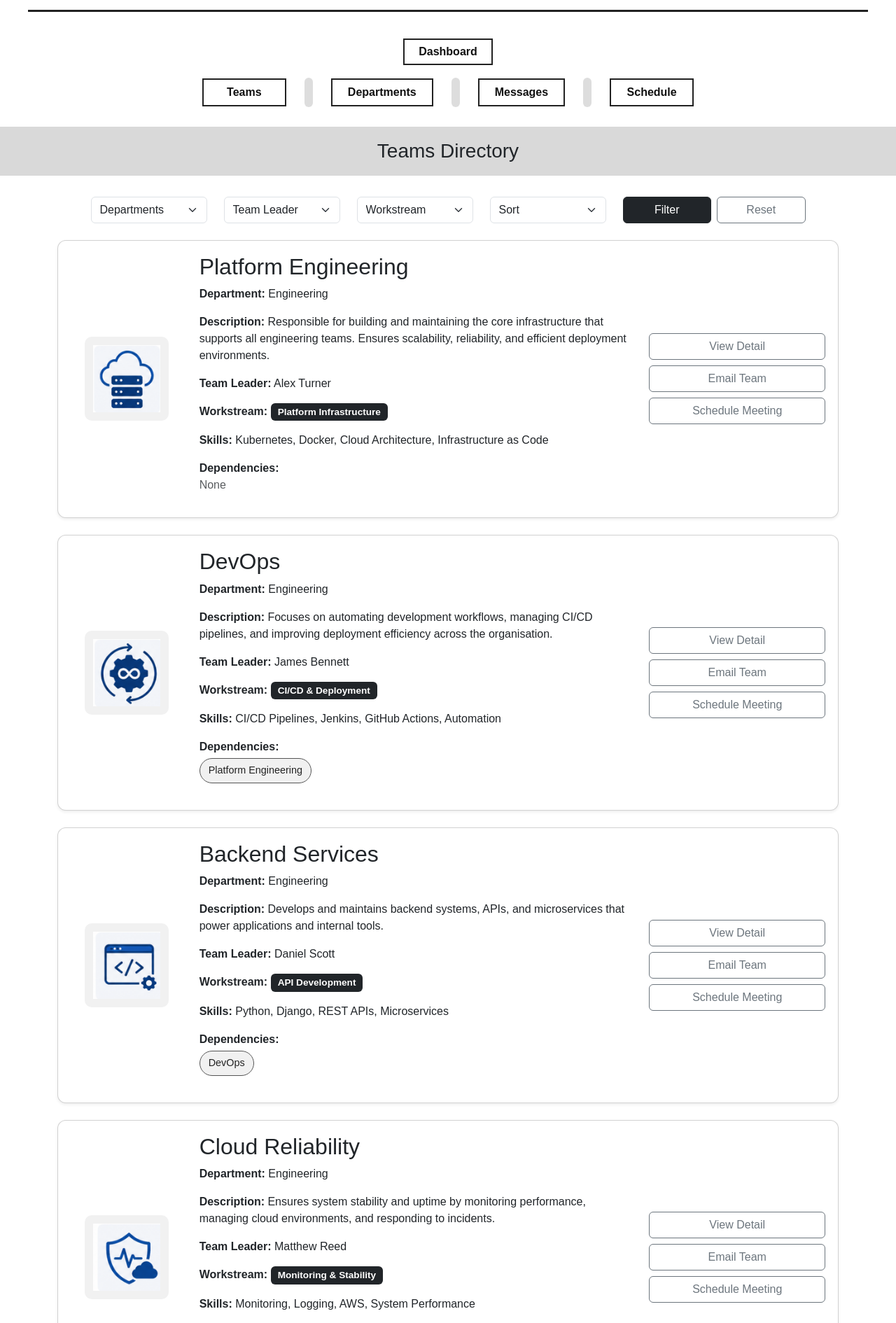
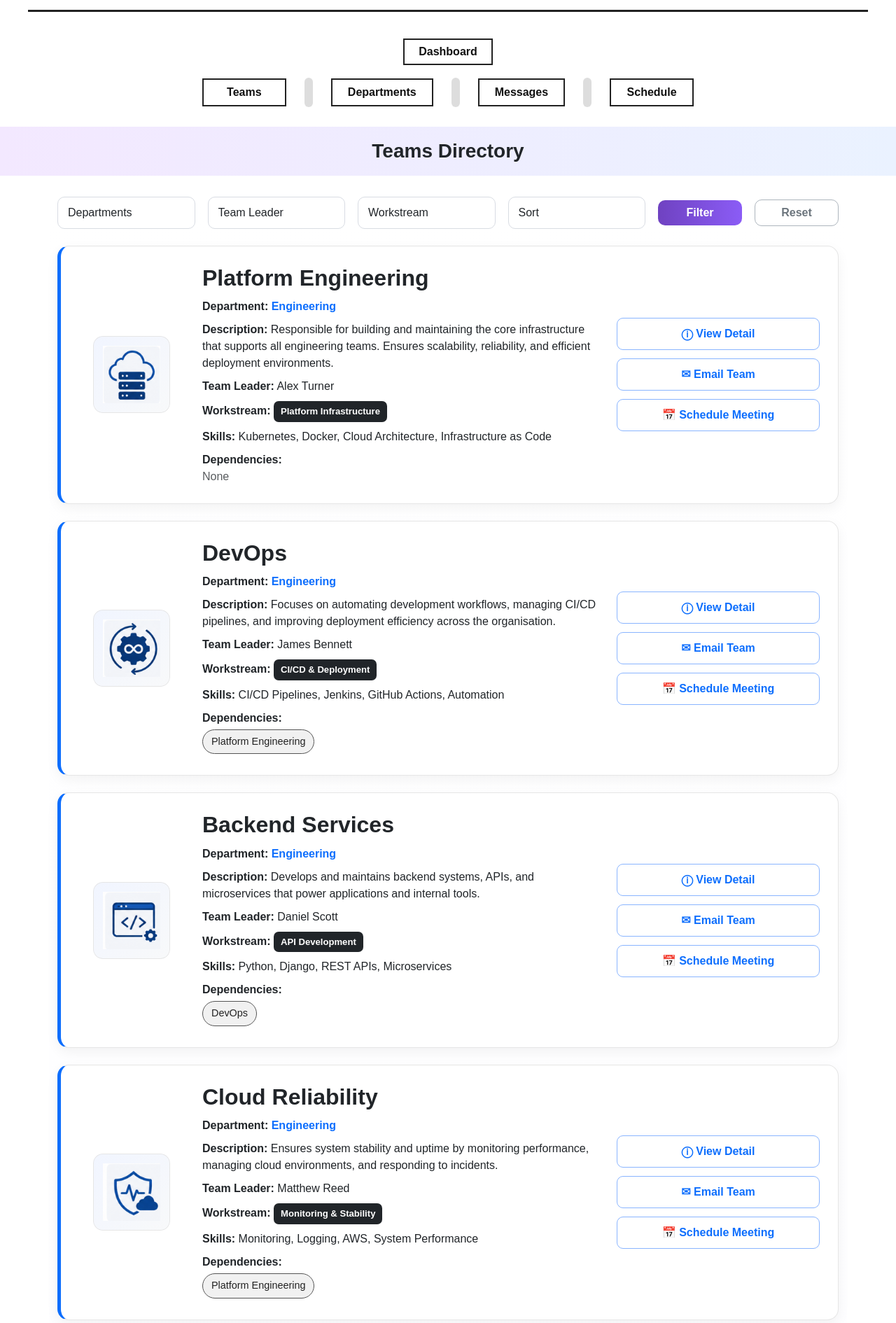
Before and after one commit to W1947717-AV/Engineering-Portal, a Django app: page /teams/ in a window 1280 px wide. Shown: the part 158-2048 px from the top of the page at 70% size. Run offline with Django 5.2, Linux system fonts and the light colour scheme; data comes from the database, SQL or seed files in the repository; parts of the project's set-up code (start-up, migrations or seed data) failed here and were passed over.

Commit message:
team page improvement

```diff
--- a/teams/templates/teams/team_home.html
+++ b/teams/templates/teams/team_home.html
@@ -3,31 +3,24 @@
 
 {% block content %}
 
-<div class="section-title">Teams Directory</div>
+<div class="section-title teams-title-bar">Teams Directory</div>
 
-<div class="container pb-4">
+<div class="container pb-5 teams-page">
 
-    <form method="GET" action="/teams/">
-        <div class="row justify-content-center mb-4 g-4">
-
-            <div class="col-md-2">
-                <select class="form-select" name="department">
+    <form method="GET" action="/teams/" class="teams-filter-bar mb-4">
+        <select name="department" class="form-control">
             <option value="">Departments</option>
             {% for department in departments %}
-                        <option value="{{ department.id }}"
-                            {% if selected_department == department.id|stringformat:"s" %}selected{% endif %}>
+                <option value="{{ department.id }}" {% if selected_department == department.id|stringformat:"s" %}selected{% endif %}>
                     {{ department.name }}
                 </option>
             {% endfor %}
         </select>
-            </div>
 
-            <div class="col-md-2">
-                <select class="form-select" name="team_leader">
+        <select name="team_leader" class="form-control">
             <option value="">Team Leader</option>
             {% for leader in team_leaders %}
-                        <option value="{{ leader.id }}"
-                            {% if selected_team_leader == leader.id|stringformat:"s" %}selected{% endif %}>
+                <option value="{{ leader.id }}" {% if selected_team_leader == leader.id|stringformat:"s" %}selected{% endif %}>
                     {% if leader.first_name or leader.last_name %}
                         {{ leader.first_name }} {{ leader.last_name }}
                     {% else %}
@@ -36,82 +29,81 @@
                 </option>
             {% endfor %}
         </select>
-            </div>
 
-            <div class="col-md-2">
-                <select class="form-select" name="workstream">
+        <select name="workstream" class="form-control">
             <option value="">Workstream</option>
             {% for workstream in workstreams %}
-                        <option value="{{ workstream }}"
-                            {% if selected_workstream == workstream %}selected{% endif %}>
+                <option value="{{ workstream }}" {% if selected_workstream == workstream %}selected{% endif %}>
                     {{ workstream }}
                 </option>
             {% endfor %}
         </select>
-            </div>
 
-            <div class="col-md-2">
-                <select class="form-select" name="sort">
+        <select name="sort" class="form-control">
             <option value="">Sort</option>
-                    <option value="az" {% if selected_sort == 'az' %}selected{% endif %}>A–Z</option>
-                    <option value="za" {% if selected_sort == 'za' %}selected{% endif %}>Z–A</option>
+            <option value="az" {% if selected_sort == "az" %}selected{% endif %}>A to Z</option>
+            <option value="za" {% if selected_sort == "za" %}selected{% endif %}>Z to A</option>
         </select>
-            </div>
 
-            {% if query %}
-                <input type="hidden" name="q" value="{{ query }}">
-            {% endif %}
-
-            <div class="col-md-3 d-flex gap-2">
-                <button type="submit" class="btn btn-dark w-50">Filter</button>
-                <a href="/teams/" class="btn btn-outline-secondary w-50">Reset</a>
-            </div>
-        </div>
+        <button type="submit" class="btn teams-filter-btn">Filter</button>
+        <a href="/teams/" class="btn teams-reset-btn">Reset</a>
     </form>
 
-    {% if query or selected_department or selected_team_leader or selected_workstream or selected_sort %}
-        <div class="alert alert-light border mb-4">
-            Showing filtered results.
-        </div>
-    {% endif %}
+    {% for team in teams %}
+        <div class="team-card-modern team-card-{{ team.department.name|default:'default'|slugify }}">
 
-    {% for team in teams %}
-        <div class="card mb-4 shadow-sm" style="border-radius: 12px; padding: 18px;">
-            <div class="row align-items-center">
-
-                <div class="col-md-2 text-center">
+            <div class="team-logo-wrap">
+                {% if team.logo %}
                     <img
                         src="{% static 'teams/team_logos/' %}{{ team.logo }}.png"
                         alt="{{ team.name }} logo"
-                        style="width:120px; height:120px; object-fit:contain; background:#f1f1f1; border-radius:10px; padding:12px;"
+                        class="team-logo-img"
                     >
+                {% else %}
+                    <div class="team-logo-placeholder">🏢</div>
+                {% endif %}
             </div>
 
-                <div class="col-md-7">
+            <div class="team-main-content">
                 <h2>{{ team.name }}</h2>
 
-                    <p><strong>Department:</strong> {{ team.department|default:"Not added yet" }}</p>
                 <p>
-                        <strong>Description:</strong>
-                        {{ team.description|default:"No description added yet." }}
-                    </p>
-                    <p><strong>Team Leader:</strong> {{ team.get_team_leader_name }}</p>
-
-                    <p>
-                        <strong>Workstream:</strong>
-                        {% if team.workstream %}
-                            <span class="badge bg-dark">
-                                {{ team.workstream }}
-                            </span>
+                    <strong>Department:</strong>
+                    {% if team.department %}
+                        <span class="team-link-text">{{ team.department.name }}</span>
                     {% else %}
                         Not added yet
                     {% endif %}
                 </p>
 
-                    <p><strong>Skills:</strong> {{ team.skills|default:"Not added yet" }}</p>
+                <p>
+                    <strong>Description:</strong>
+                    {{ team.description|default:"No description added yet." }}
+                </p>
 
                 <p>
-                        <strong>Dependencies:</strong><br>
+                    <strong>Team Leader:</strong>
+                    {{ team.get_team_leader_name }}
+                </p>
+
+                <p>
+                    <strong>Workstream:</strong>
+                    {% if team.workstream %}
+                        <span class="team-workstream-badge">{{ team.workstream }}</span>
+                    {% else %}
+                        Not added yet
+                    {% endif %}
+                </p>
+
+                <p>
+                    <strong>Skills:</strong>
+                    {{ team.skills|default:"Not added yet" }}
+                </p>
+
+                <p class="mb-0">
+                    <strong>Dependencies:</strong>
+                    <br>
+
                     {% for dep in team.downstream_dependencies.all %}
                         <a href="/teams/{{ dep.id }}/" class="dependency-pill">
                             {{ dep.name }}
@@ -122,13 +114,12 @@
                 </p>
             </div>
 
-                <div class="col-md-3 text-center">
-                    <a href="/teams/{{ team.id }}/" class="btn btn-outline-secondary mb-2 w-100">View Detail</a>
-                    <a href="/messages/" class="btn btn-outline-secondary mb-2 w-100">Email Team</a>
-                    <a href="/schedule/new/?team={{ team.id }}" class="btn btn-outline-secondary w-100">Schedule Meeting</a>
+            <div class="team-actions">
+                <a href="/teams/{{ team.id }}/" class="team-action-btn">ⓘ View Detail</a>
+                <a href="/messages/new/" class="team-action-btn">✉ Email Team</a>
+                <a href="/schedule/new/?team={{ team.id }}" class="team-action-btn">📅 Schedule Meeting</a>
             </div>
 
-            </div>
         </div>
     {% empty %}
         <div class="text-center py-5">
--- a/templates/base.html
+++ b/templates/base.html
@@ -1166,6 +1166,200 @@
             background: #198754;
             color: white;
         }
+
+        .teams-title-bar {
+            background: linear-gradient(90deg, #f3e8ff, #eaf2ff);
+            font-weight: 700;
+        }
+
+        .teams-page {
+            background: linear-gradient(180deg, #ffffff 0%, #fbfbff 100%);
+        }
+
+        .teams-filter-bar {
+            display: grid;
+            grid-template-columns: repeat(4, 1fr) 120px 120px;
+            gap: 18px;
+            align-items: center;
+        }
+
+        .teams-filter-bar .form-control {
+            border-radius: 10px;
+            border: 1px solid #d8dce3;
+            padding: 10px 14px;
+        }
+
+        .teams-filter-btn {
+            background: linear-gradient(90deg, #6f42c1, #8b5cf6);
+            color: white;
+            border: none;
+            border-radius: 10px;
+            font-weight: 700;
+        }
+
+        .teams-filter-btn:hover {
+            color: white;
+            opacity: 0.92;
+        }
+
+        .teams-reset-btn {
+            background: white;
+            color: #6c757d;
+            border: 1px solid #adb5bd;
+            border-radius: 10px;
+            font-weight: 600;
+        }
+
+        .teams-reset-btn:hover {
+            background: #f8f9fa;
+        }
+
+        .team-card-modern {
+            display: grid;
+            grid-template-columns: 150px 1fr 290px;
+            gap: 26px;
+            align-items: center;
+            background: white;
+            border: 1px solid #e6e6e6;
+            border-radius: 16px;
+            padding: 26px;
+            margin-bottom: 24px;
+            box-shadow: 0 6px 18px rgba(0,0,0,0.05);
+            border-left: 5px solid #0d6efd;
+        }
+
+        .team-card-design {
+            border-left-color: #6f42c1;
+        }
+
+        .team-card-product {
+            border-left-color: #198754;
+        }
+
+        .team-card-growth-marketing {
+            border-left-color: #fd7e14;
+        }
+
+        .team-card-engineering {
+            border-left-color: #0d6efd;
+        }
+
+        .team-logo-wrap {
+            display: flex;
+            justify-content: center;
+            align-items: center;
+        }
+
+        .team-logo-img,
+        .team-logo-placeholder {
+            width: 110px;
+            height: 110px;
+            object-fit: contain;
+            background: linear-gradient(135deg, #f1f5ff, #f8f9fa);
+            border-radius: 14px;
+            padding: 14px;
+            box-shadow: inset 0 0 0 1px #e6e6e6;
+        }
+
+        .team-logo-placeholder {
+            display: flex;
+            align-items: center;
+            justify-content: center;
+            font-size: 42px;
+        }
+
+        .team-main-content h2 {
+            font-weight: 700;
+            margin-bottom: 10px;
+        }
+
+        .team-main-content p {
+            margin-bottom: 9px;
+        }
+
+        .team-link-text {
+            color: #0d6efd;
+            font-weight: 600;
+        }
+
+        .team-workstream-badge {
+            display: inline-block;
+            background: #212529;
+            color: white;
+            padding: 5px 10px;
+            border-radius: 7px;
+            font-size: 0.82rem;
+            font-weight: 700;
+        }
+
+        .team-actions {
+            display: grid;
+            gap: 12px;
+        }
+
+        .team-action-btn {
+            display: block;
+            border: 1px solid #8ab5ff;
+            color: #0d6efd;
+            background: white;
+            text-align: center;
+            padding: 10px 12px;
+            border-radius: 9px;
+            text-decoration: none;
+            font-weight: 600;
+        }
+
+        .team-action-btn:hover {
+            background: #eef6ff;
+            color: #0d6efd;
+        }
+
+        .team-card-design .team-action-btn {
+            border-color: #c7a8ff;
+            color: #6f42c1;
+        }
+
+        .team-card-design .team-action-btn:hover {
+            background: #f6f0ff;
+            color: #6f42c1;
+        }
+
+        .team-card-product .team-action-btn {
+            border-color: #9bd3b3;
+            color: #198754;
+        }
+
+        .team-card-product .team-action-btn:hover {
+            background: #f0faf4;
+            color: #198754;
+        }
+
+        .team-card-growth-marketing .team-action-btn {
+            border-color: #ffc48f;
+            color: #fd7e14;
+        }
+
+        .team-card-growth-marketing .team-action-btn:hover {
+            background: #fff5eb;
+            color: #fd7e14;
+        }
+
+        @media (max-width: 1000px) {
+            .teams-filter-bar {
+                grid-template-columns: repeat(2, 1fr);
+            }
+
+            .team-card-modern {
+                grid-template-columns: 1fr;
+                text-align: center;
+            }
+
+            .team-actions {
+                max-width: 350px;
+                margin: 0 auto;
+                width: 100%;
+            }
+        }
             </style>
 </head>
 
```
Lines whose indentation alone changed are shown as unchanged.
